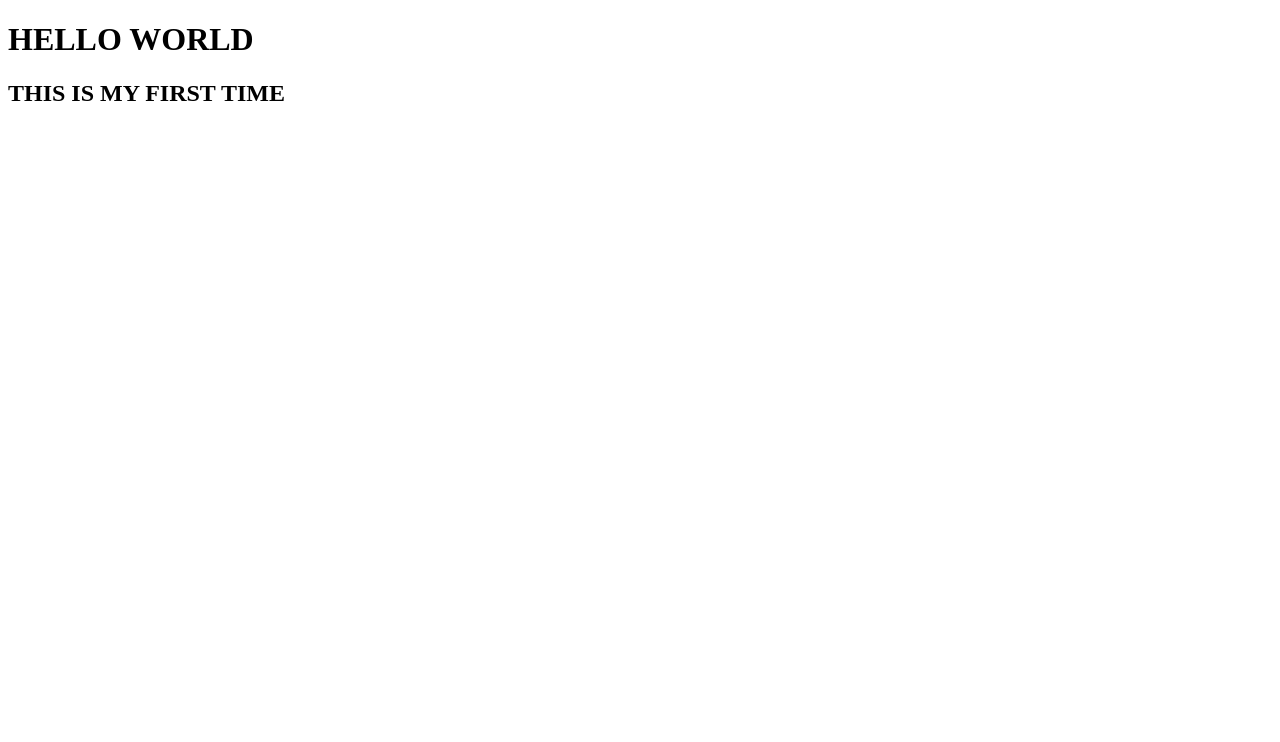
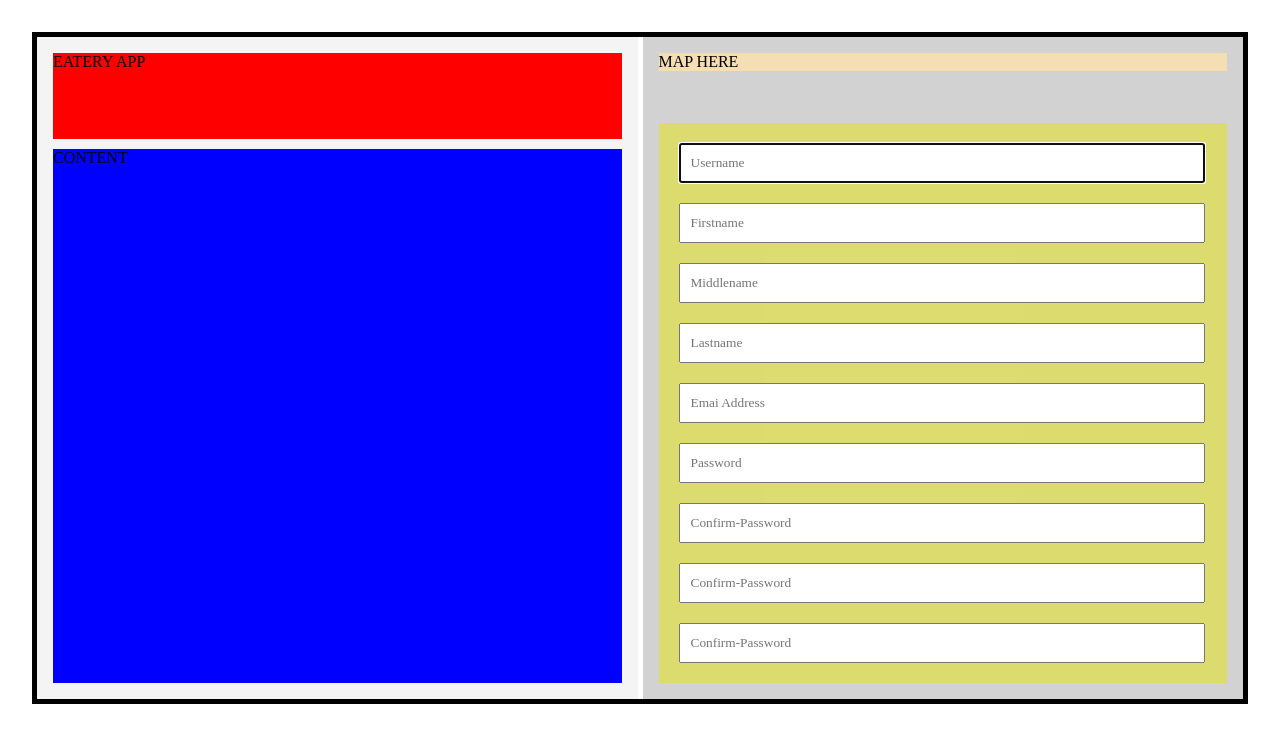
Before and after one commit to junjun04/coursera-test, a plain HTML site: page index.html in a window 1280 px wide. Drawn offline with Linux system fonts and the light colour scheme.

Commit message:
try lang

```diff
--- a/index.html
+++ b/index.html
@@ -4,10 +4,69 @@
     <meta charset="UTF-8">
     <meta http-equiv="X-UA-Compatible" content="IE=edge">
     <meta name="viewport" content="width=device-width, initial-scale=1.0">
-    <title>Document</title>
+    <title>EATERY APP</title>
+   <link rel="stylesheet" href="style.css">
+
 </head>
 <body>
-    <h1>HELLO WORLD</h1>
-    <h2>THIS IS MY FIRST TIME</h2>
+
+    <main>
+
+    <section>
+        <header>EATERY APP</header>
+
+        <div class="restaurant">
+            CONTENT
+        </div>
+    </section>
+
+ <div class="form-section" action="">
+    <div class="navigate">MAP HERE
+
+
+    </div>
+    <div class="eatform">
+
+        <div class="content">
+            <input type="text" placeholder="Username" name="uname" value="" id="username" required autocomplete=""
+                autofocus>
+        </div>
+        <div class="content">
+            <input type="text" placeholder="Firstname" name="fname" value="" id="" required autocomplete="" autofocus>
+        </div>
+
+        <div class="content">
+            <input type="text" placeholder="Middlename" name="mname" value="" id="" required autocomplete="" autofocus>
+        </div>
+        <div class="content">
+            <input type="text" placeholder="Lastname" name="lname" value="" id="" required autocomplete="" autofocus>
+        </div>
+        <div class="content">
+            <input type="email" placeholder="Emai Address" name="email" value="" id="" required autocomplete="" autofocus>
+        </div>
+        <div class="content">
+            <input type="password" placeholder="Password" name="pass" value="" id="" required autocomplete="" autofocus>
+        </div>
+        <div class="content">
+            <input type="password" placeholder="Confirm-Password" name="cpass" value="" id="" required autocomplete=""
+                autofocus>
+        </div>
+        <div class="content">
+            <input type="password" placeholder="Confirm-Password" name="cpass" value="" id="" required autocomplete=""
+                autofocus>
+        </div>
+        <div class="content">
+            <input type="password" placeholder="Confirm-Password" name="cpass" value="" id="" required autocomplete=""
+                autofocus>
+        </div>
+    </div>
+</div>
+
+
+
+
+
+
+    </main>
 </body>
 </html>
--- /dev/null
+++ b/style.css
@@ -0,0 +1,80 @@
+* {
+    padding: 0;
+    margin: 0;
+    box-sizing: border-box;
+    font-family: 'Times New Roman', Times, serif;
+}
+body {
+
+}
+main {
+    margin: 2rem;
+    display: grid;
+    grid-template-columns: repeat(12, 1fr);
+    grid-template-rows: repeat(2, 1fr);
+    gap: 5PX;
+    border: 5px solid black;
+}
+section {
+    background-color: rgb(244, 244, 244);
+    grid-column: 1 / 7;
+    grid-row: span 2;
+    display: grid;
+    grid-template-columns: repeat(12,1fr);
+    grid-template-rows: repeat(12,1fr);
+    gap: 10px;
+}
+
+.form-section {
+    gap: 20px;
+    grid-column: 7 / 13;
+    grid-row: span 2;
+    display: grid;
+    background-color: rgb(210, 210, 210);
+    grid-template-columns: repeat(12, 1fr);
+
+
+}
+header {
+
+    background-color: red;
+    grid-column: 1 / 13;
+    grid-row: 1 / 3;
+    margin: 1rem 1rem 0rem 1rem;
+}
+.restaurant {
+    grid-row: 3 / 13;
+    background-color: white;
+    grid-column: 1 / 6;
+    background-color: blue;
+
+    grid-column: 1 / 13;
+    margin: 0px 1rem 1rem;
+}
+
+ .eatform {
+/* background-color: red; */
+background-color: rgba(232, 232, 13, 0.5);
+    opacity: 1;
+    color: whitesmoke;
+    padding: 10px;
+    display: grid;
+    grid-column: 1 / span 13 ;
+    margin: 1rem;
+
+}
+
+.navigate {
+    margin: 1rem;
+    background-color: wheat;
+    grid-column: 1 / span 13;
+}
+
+
+
+.content input{
+   width:calc(96%);
+    margin: 10px;
+    padding: 10px;
+
+}
```
Also changed, not shown: main.js (added).
